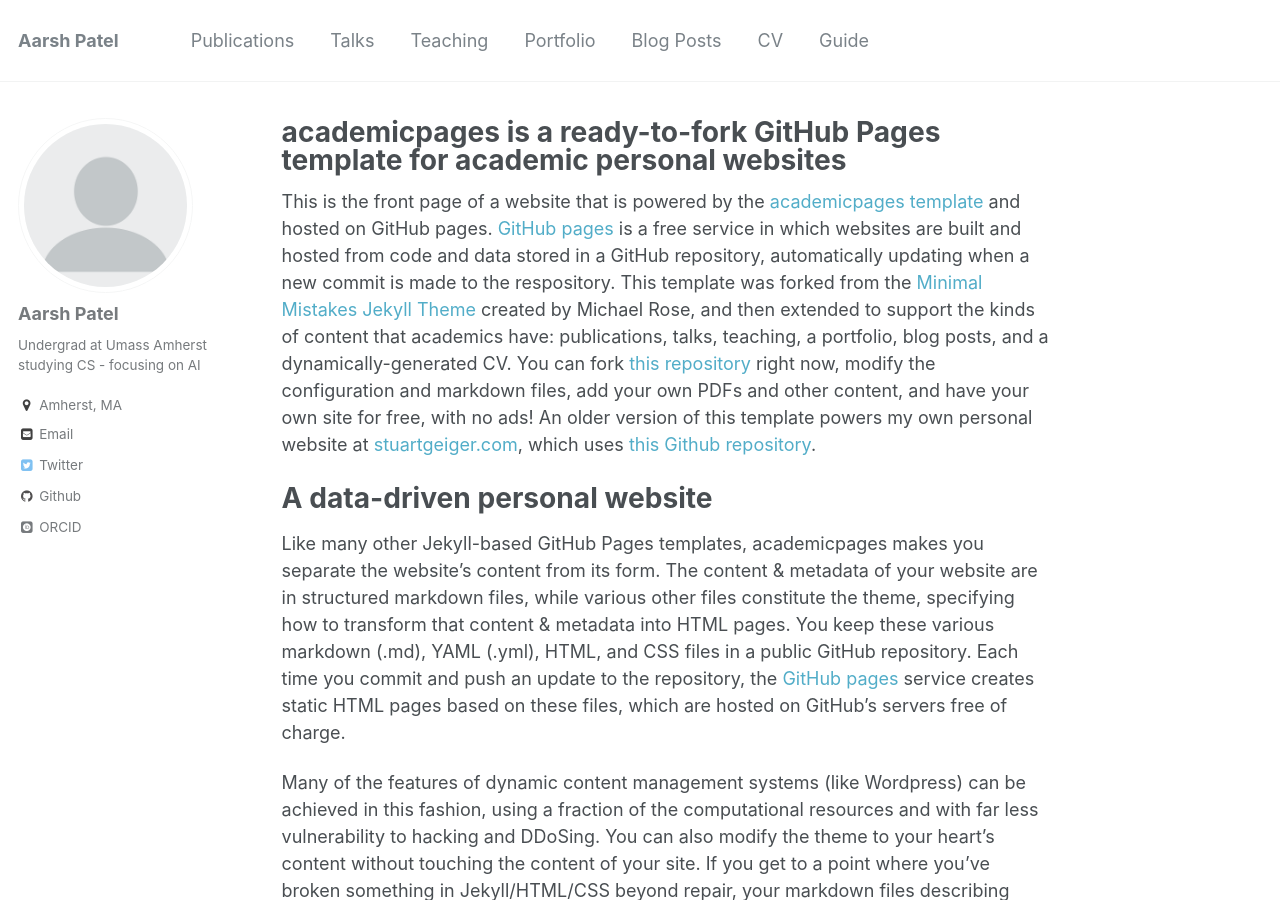
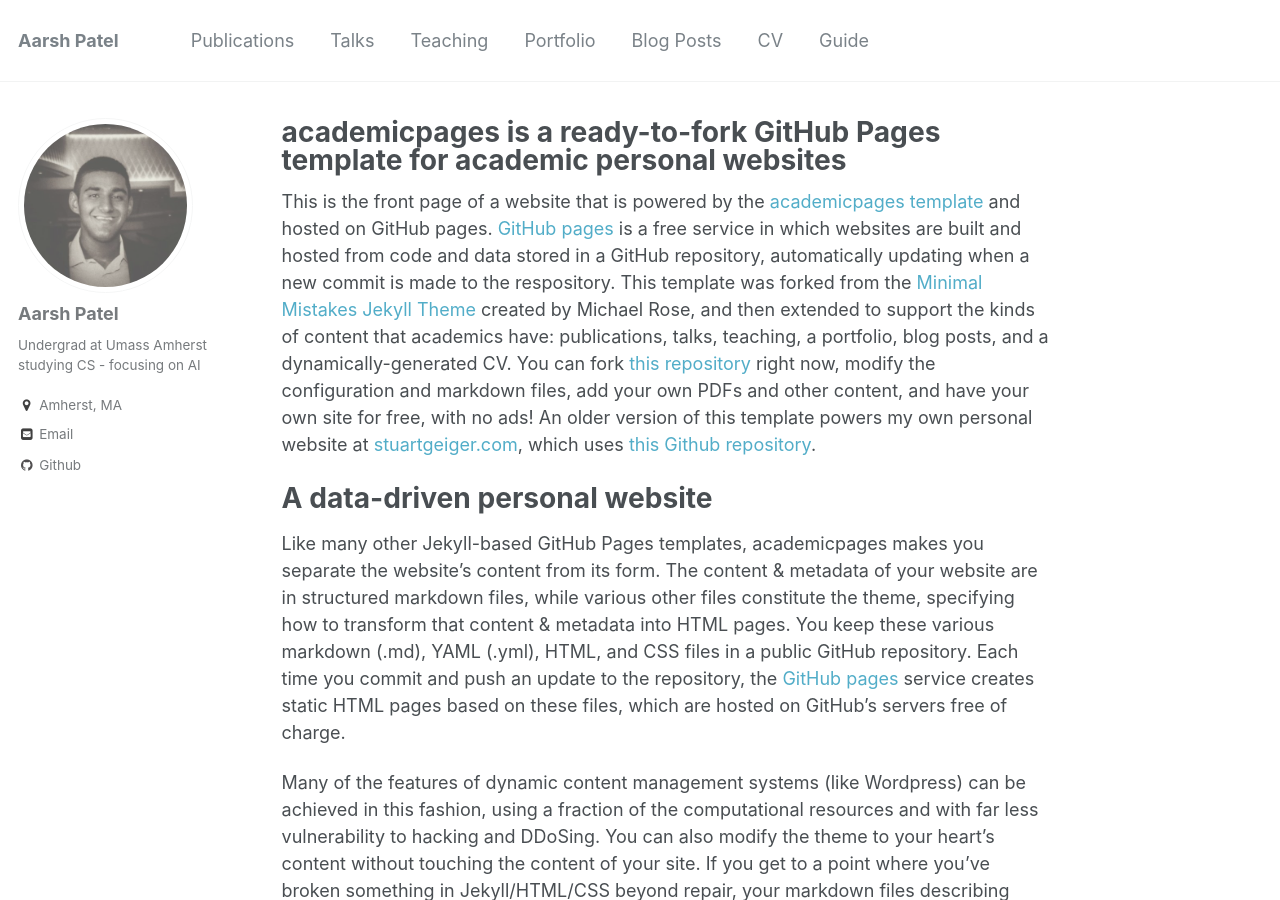
Before and after one commit to aarshpatel/website, a Jekyll site: the page built from _pages/about.md, in a window 1280 px wide and 900 px high. Built offline with Jekyll 4.4.1, drawn with Linux system fonts in a browser that asks for light colours; some web fonts are replaced.

Commit message:
Added pro pic

```diff
--- a/_config.yml
+++ b/_config.yml
@@ -79,7 +79,7 @@
 # Site Author
 author:
   name             : "Aarsh Patel"
-  avatar           : "profile.png"
+  avatar           : "pro_pic.jpg"
   bio              : "Undergrad at Umass Amherst studying CS - focusing on AI"
   location         : "Amherst, MA"
   employer         :
@@ -97,13 +97,10 @@
   instagram        :
   lastfm           :
   linkedin         :
-  orcid            : "http://orcid.org/yourorcidurl"
   pinterest        :
   soundcloud       :
-  stackoverflow    : # http://stackoverflow.com/users/123456/username
   steam            :
   tumblr           :
-  twitter          : "replacethistwitterhandle"
   vine             :
   weibo            :
   xing             :
```
Also changed, not shown: images/pro_pic.jpg (added), 1 other file.
